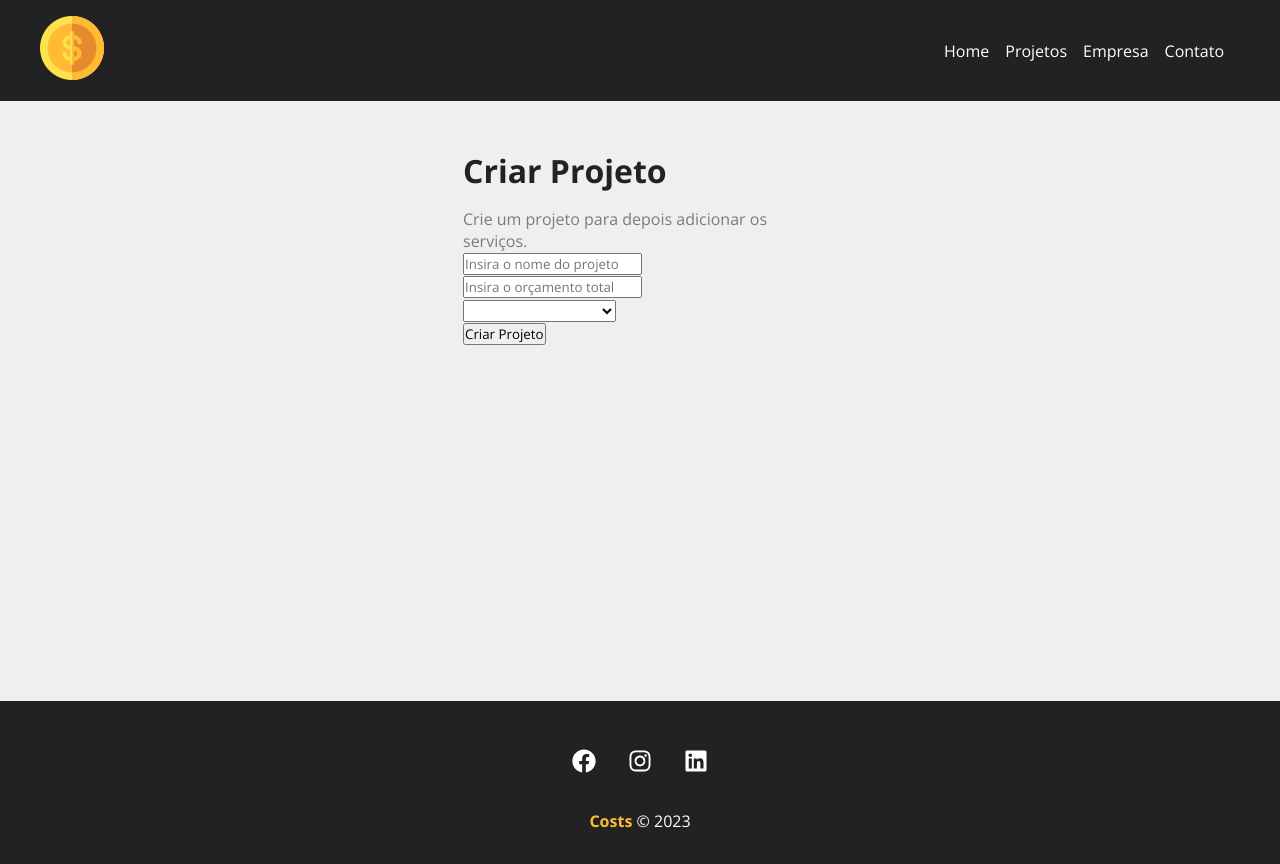
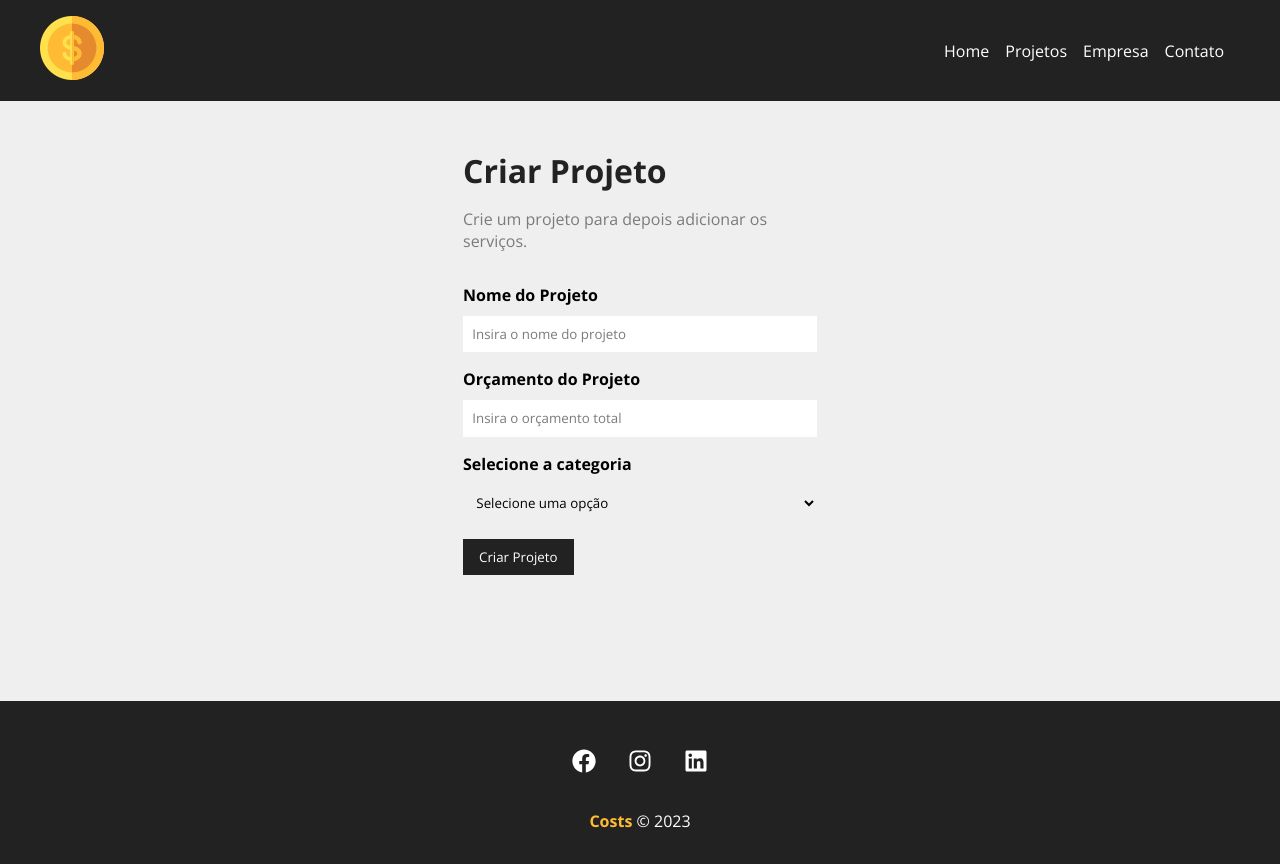
Before and after one commit to FellipeCastro/costs-react, a React (Create React App) app: page /newproject in a window 1280 px wide. Built offline with nearby package versions, Linux system fonts and the light colour scheme.

Commit message:
criar projeto finalizado

```diff
--- /dev/null
+++ b/src/components/form/Input.js
@@ -0,0 +1,19 @@
+import styles from './Input.module.css';
+
+function Input({type, text, name, placeholder, handleOnChange, value}) {
+    return (
+        <div className={styles.form_control}>
+            <label htmlFor={name}>{text}</label>
+            <input
+            type={type}
+            name={name}
+            id={name}
+            placeholder={placeholder}
+            onChange={handleOnChange}
+            value={value}
+            />
+        </div>
+    )
+}
+
+export default Input
--- /dev/null
+++ b/src/components/form/Input.module.css
@@ -0,0 +1,20 @@
+.form_control {
+    display: flex;
+    flex-direction: column;
+    margin-bottom: 1em;
+}
+
+.form_control label {
+    margin-bottom: .6em;
+    font-weight: bold;
+}
+
+.form_control input {
+    padding: .7em;
+    border-radius: 0;
+    border: none;
+}
+
+.form_control input::placeholder {
+    color: #7b7b7b;
+}
--- /dev/null
+++ b/src/components/form/Select.js
@@ -0,0 +1,14 @@
+import styles from './Select.module.css';
+
+function Select({text, name, options, handleOnChange, value}) {
+    return (
+        <div className={styles.form_control}>
+            <label htmlFor={name}>{text}</label>
+            <select name={name} id={name}>
+                <option value="">Selecione uma opção</option>
+            </select>
+        </div>
+    )
+}
+
+export default Select
--- /dev/null
+++ b/src/components/form/Select.module.css
@@ -0,0 +1,16 @@
+.form_control {
+    display: flex;
+    flex-direction: column;
+    margin-bottom: 1em;
+}
+
+.form_control label {
+    margin-bottom: .6em;
+    font-weight: bold;
+}
+
+.form_control select {
+    padding: .7em;
+    border-radius: 0;
+    border: none;
+}
--- /dev/null
+++ b/src/components/form/SubmitButton.js
@@ -0,0 +1,13 @@
+import styles from './SubmitButton.module.css';
+
+function SubmitButton({ text }) {
+    return (
+        <div className={styles.form_control}>
+            <button className={styles.btn}>
+                {text}
+            </button>
+        </div>
+    )
+}
+
+export default SubmitButton
--- /dev/null
+++ b/src/components/form/SubmitButton.module.css
@@ -0,0 +1,13 @@
+.btn {
+    background-color: #222;
+    color: #fff;
+    padding: .7em 1.2em;
+    text-decoration: none;
+    transition: .2s;
+    cursor: pointer;
+    border: none;
+}
+
+.btn:hover {
+    color: #ffbb33;
+}
--- a/src/components/pages/NewProject.js
+++ b/src/components/pages/NewProject.js
@@ -6,7 +6,7 @@
         <div className={styles.newproject_container}>
             <h1>Criar Projeto</h1>
             <p>Crie um projeto para depois adicionar os serviços.</p>
-            <ProjectForm/>
+            <ProjectForm btnText="Criar Projeto"/>
         </div>
     )
 }
--- a/src/components/project/ProjectForm.js
+++ b/src/components/project/ProjectForm.js
@@ -1,22 +1,34 @@
-function ProjectForm() {
+import Input from '../form/Input'
+import Select from '../form/Select'
+import SubmitButton from '../form/SubmitButton'
+import styles from './ProjectForm.module.css'
+
+function ProjectForm({btnText}) {
     return (
-        <form>
-            <div>
-                <input type="text" placeholder="Insira o nome do projeto"/>
-            </div>
+        <form className={styles.form}>
+            <Input
+                type="text"
+                text="Nome do Projeto"
+                name="nome"
+                placeholder="Insira o nome do projeto"
+            />
 
-            <div>
-                <input type="number" placeholder="Insira o orçamento total"/>
-            </div>
+            <Input
+                type="number"
+                text="Orçamento do Projeto"
+                name="budget"
+                placeholder="Insira o orçamento total"
+            />
 
-            <div>
-                <select name="category_id">
-                    <option disabled>Selecione a categoria</option>
-                </select>
-            </div>
-            <div>
-                <input type="submit" value="Criar Projeto"/>
-            </div>
+            <Select
+                name="category_id"
+                text="Selecione a categoria"
+            />
+
+            <SubmitButton
+                text={btnText}
+            />
+
         </form>
     )
 }
--- /dev/null
+++ b/src/components/project/ProjectForm.module.css
@@ -0,0 +1,4 @@
+.form {
+    width: 100%;
+    margin: 2em 0;
+}
```
